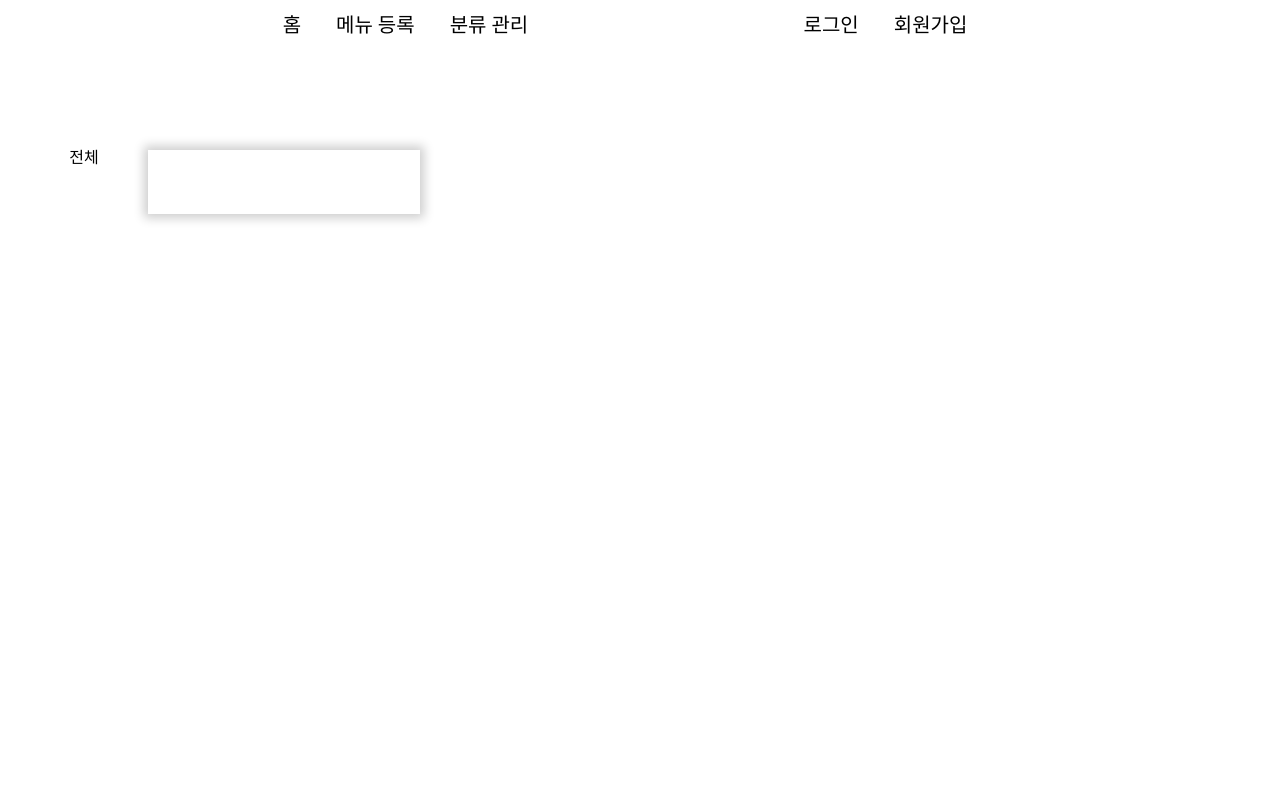
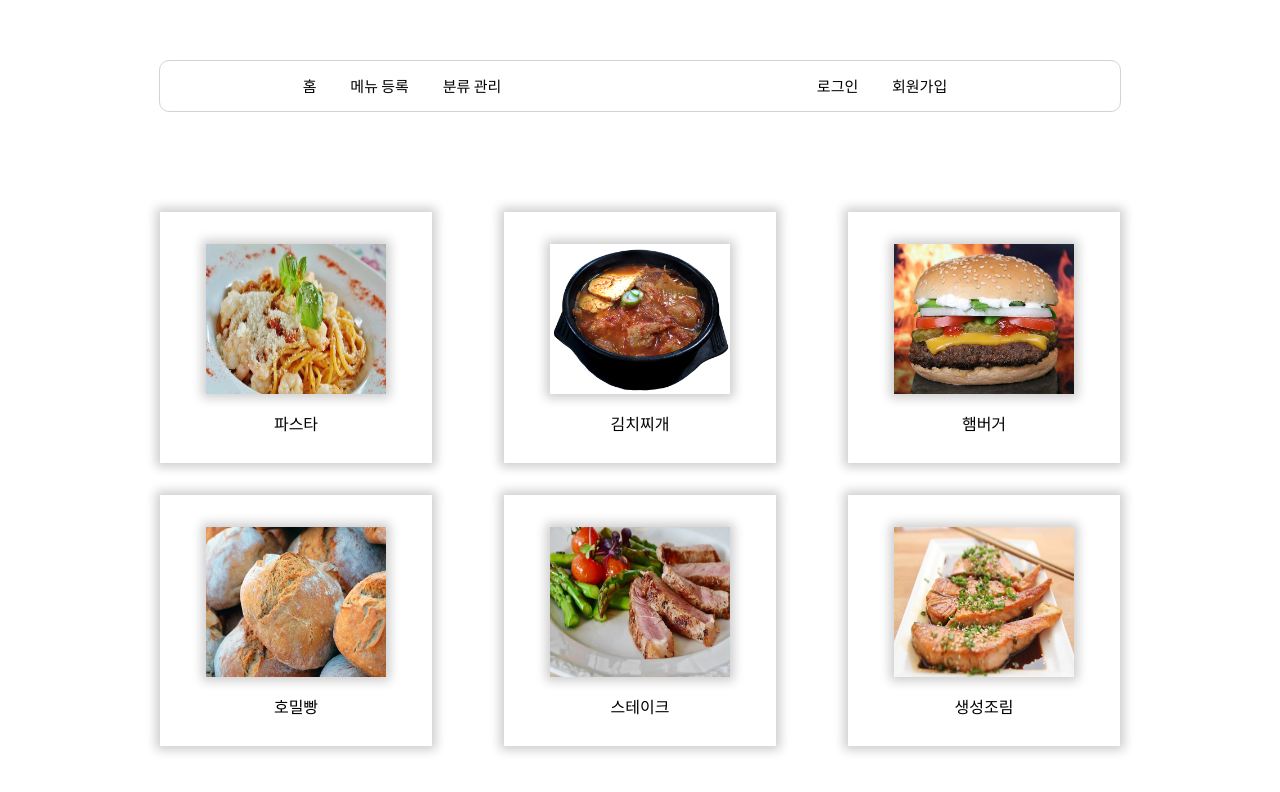
Before and after one commit to dragonbead95/Food_gallery, a plain HTML site: page index.html in a window 1280 px wide. Drawn offline with Linux system fonts and the light colour scheme.

Commit message:
make the food_list

```diff
--- a/index.html
+++ b/index.html
@@ -6,26 +6,50 @@
     <title>Food Gallery</title>
     <link rel="stylesheet" href="reset.css" />
     <link rel="stylesheet" href="style.css" />
+    <link
+      href="https://fonts.googleapis.com/css2?family=Noto+Sans+KR&display=swap"
+      rel="stylesheet"
+    />
   </head>
   <body>
     <header class="header">
       <div class="header__header-column">
-        <span class="header__title">홈</span>
-        <span class="header__title">메뉴 등록</span>
-        <span class="header__title">분류 관리</span>
+        <a class="header__title" href="#">홈</a>
+        <a class="header__title" href="#">메뉴 등록</a>
+        <a class="header__title" href="#">분류 관리</a>
       </div>
       <div class="header__header-column">
-        <span class="header__title">로그인</span>
-        <span class="header__title">회원가입</span>
+        <a class="header__title" href="#">로그인</a>
+        <a class="header__title" href="#">회원가입</a>
       </div>
     </header>
     <section class="section">
-      <nav class="navigater">
-        <span class="navigater__title">전체</span>
-      </nav>
       <content class="content">
         <ul class="food-list">
-          <li class="food-list__item"></li>
+          <li class="food-list__item">
+            <img class="food-list__img" src="images/paster.jpg" />
+            <span class="food-list__name">파스타</span>
+          </li>
+          <li class="food-list__item">
+            <img class="food-list__img" src="images/kimchisoup.png" />
+            <span class="food-list__name">김치찌개</span>
+          </li>
+          <li class="food-list__item">
+            <img class="food-list__img" src="images/hamburger.jpg" />
+            <span class="food-list__name">햄버거</span>
+          </li>
+          <li class="food-list__item">
+            <img class="food-list__img" src="images/bread.jpg" />
+            <span class="food-list__name">호밀빵</span>
+          </li>
+          <li class="food-list__item">
+            <img class="food-list__img" src="images/stake.jpg" />
+            <span class="food-list__name">스테이크</span>
+          </li>
+          <li class="food-list__item">
+            <img class="food-list__img" src="images/fish.jpg" />
+            <span class="food-list__name">생성조림</span>
+          </li>
         </ul>
       </content>
     </section>
--- a/style.css
+++ b/style.css
@@ -1,3 +1,7 @@
+* {
+  font-family: "Noto Sans KR", sans-serif;
+}
+
 html,
 body {
   width: 100%;
@@ -10,13 +14,18 @@ body {
   display: flex;
   justify-content: space-around;
   align-items: center;
-  font-size: 20px;
-  margin: 0 auto;
-  margin-bottom: 100px;
+  font-size: 15px;
+  margin: 60px auto 100px auto;
+  background-color: white;
+  border: 1px solid lightgray;
+  border-radius: 10px;
 }
 
 .header .header__title {
   margin-right: 30px;
+  color: black;
+  text-decoration: none;
+  font-family: "Noto Sans KR", sans-serif;
 }
 
 .section {
@@ -25,16 +34,15 @@ body {
   display: flex;
 }
 
-.navigater {
-  width: 10%;
-  height: 100%;
-  text-align: center;
-  display: inline-block;
-  margin-left: 20px;
+.content {
+  width: 75%;
+  margin: 0 auto;
 }
 
-.content {
-  width: 75%;
+.food-list {
+  display: flex;
+  flex-wrap: wrap;
+  justify-content: space-between;
 }
 
 .food-list__item {
@@ -46,4 +54,16 @@ body {
   position: relative;
   box-shadow: 0 0 10px 4px rgba(0, 0, 0, 0.2);
   transition: all 0.2s;
+  text-align: center;
 }
+
+.food-list__item .food-list__img {
+  width: 180px;
+  height: 150px;
+  box-shadow: 0 0 10px 4px rgba(0, 0, 0, 0.2);
+}
+
+.food-list__item .food-list__name {
+  display: block;
+  margin-top: 20px;
+}
```
Also changed, not shown: images/bread.jpg (added), images/fish.jpg (added), images/gagi.webp (added), images/hamburger.jpg (added), images/kimchisoup.png (added), images/paster.jpg (added), images/stake.jpg (added).
